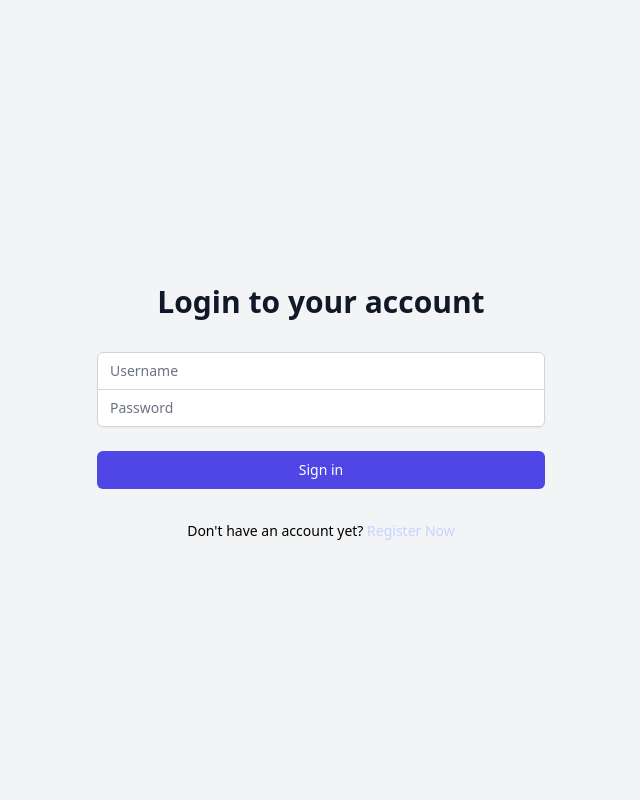
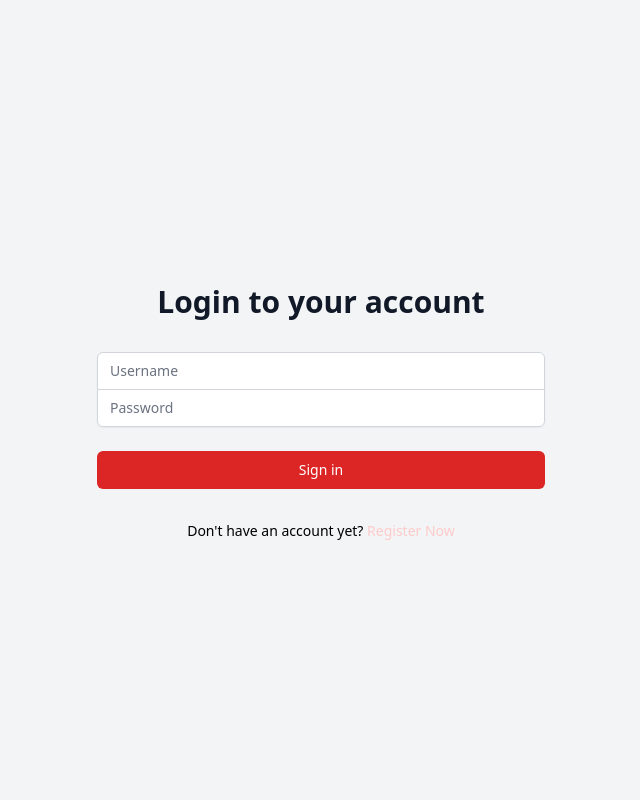
Before and after one commit to satrialeka/app-e-commerce, a Django app: page /login/ in a window 1280 px wide. Shown: the whole page, without its empty margins (319-959 px from the left). Run offline with Django 5.2, Linux system fonts and the light colour scheme; some libraries are stand-ins or nearby versions.

Commit message:
tugas 5 selesai

```diff
--- a/main/templates/login.html
+++ b/main/templates/login.html
@@ -18,16 +18,16 @@
       <div class="rounded-md shadow-sm -space-y-px">
         <div>
           <label for="username" class="sr-only">Username</label>
-          <input id="username" name="username" type="text" required class="appearance-none rounded-none relative block w-full px-3 py-2 border border-gray-300 placeholder-gray-500 text-gray-900 rounded-t-md focus:outline-none focus:ring-indigo-500 focus:border-indigo-500 focus:z-10 sm:text-sm" placeholder="Username">
+          <input id="username" name="username" type="text" required class="appearance-none rounded-none relative block w-full px-3 py-2 border border-gray-300 placeholder-gray-500 text-gray-900 rounded-t-md focus:outline-none focus:ring-red-500 focus:border-red-500 focus:z-10 sm:text-sm" placeholder="Username">
         </div>
         <div>
           <label for="password" class="sr-only">Password</label>
-          <input id="password" name="password" type="password" required class="appearance-none rounded-none relative block w-full px-3 py-2 border border-gray-300 placeholder-gray-500 text-gray-900 rounded-b-md focus:outline-none focus:ring-indigo-500 focus:border-indigo-500 focus:z-10 sm:text-sm" placeholder="Password">
+          <input id="password" name="password" type="password" required class="appearance-none rounded-none relative block w-full px-3 py-2 border border-gray-300 placeholder-gray-500 text-gray-900 rounded-b-md focus:outline-none focus:ring-red-500 focus:border-red-500 focus:z-10 sm:text-sm" placeholder="Password">
         </div>
       </div>
 
       <div>
-        <button type="submit" class="group relative w-full flex justify-center py-2 px-4 border border-transparent text-sm font-medium rounded-md text-white bg-indigo-600 hover:bg-indigo-700 focus:outline-none focus:ring-2 focus:ring-offset-2 focus:ring-indigo-500">
+        <button type="submit" class="group relative w-full flex justify-center py-2 px-4 border border-transparent text-sm font-medium rounded-md text-white bg-red-600 hover:bg-red-700 focus:outline-none focus:ring-2 focus:ring-offset-2 focus:ring-red-500">
           Sign in
         </button>
       </div>
@@ -56,7 +56,7 @@
     <div class="text-center mt-4">
       <p class="text-sm text-black">
         Don't have an account yet?
-        <a href="{% url 'main:register' %}" class="font-medium text-indigo-200 hover:text-indigo-300">
+        <a href="{% url 'main:register' %}" class="font-medium text-red-200 hover:text-red-300">
           Register Now
         </a>
       </p>
```
